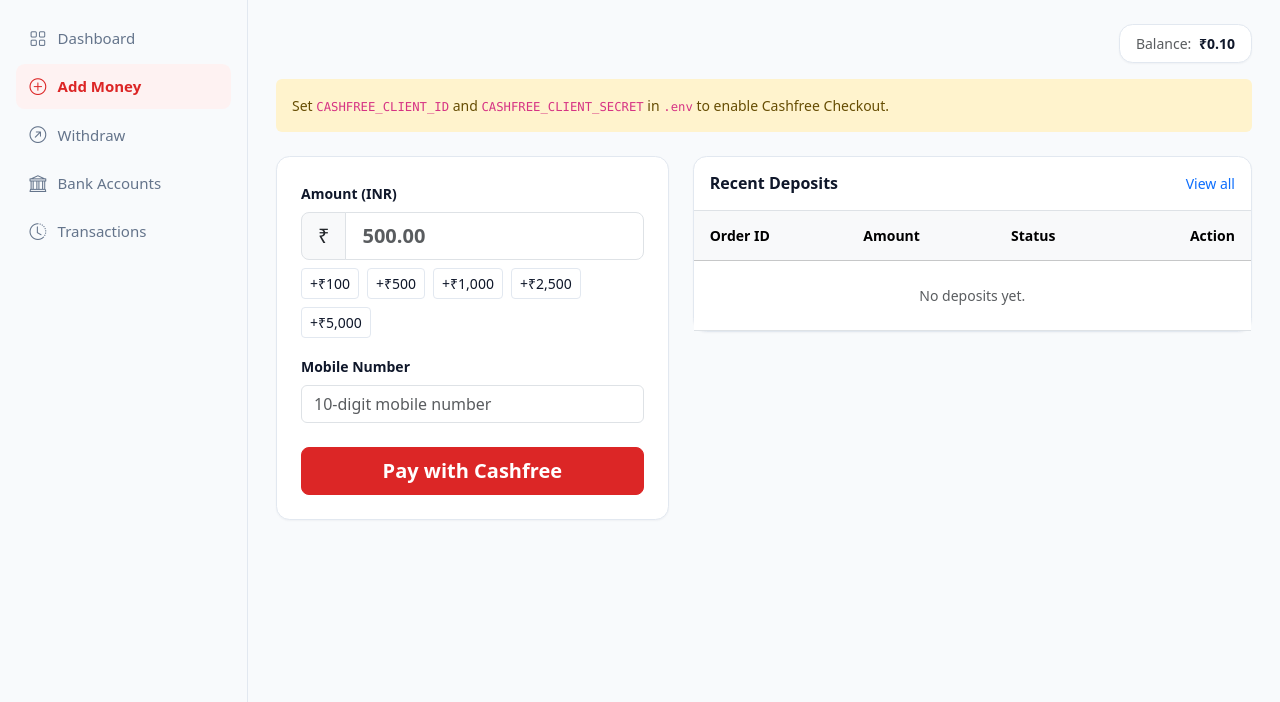
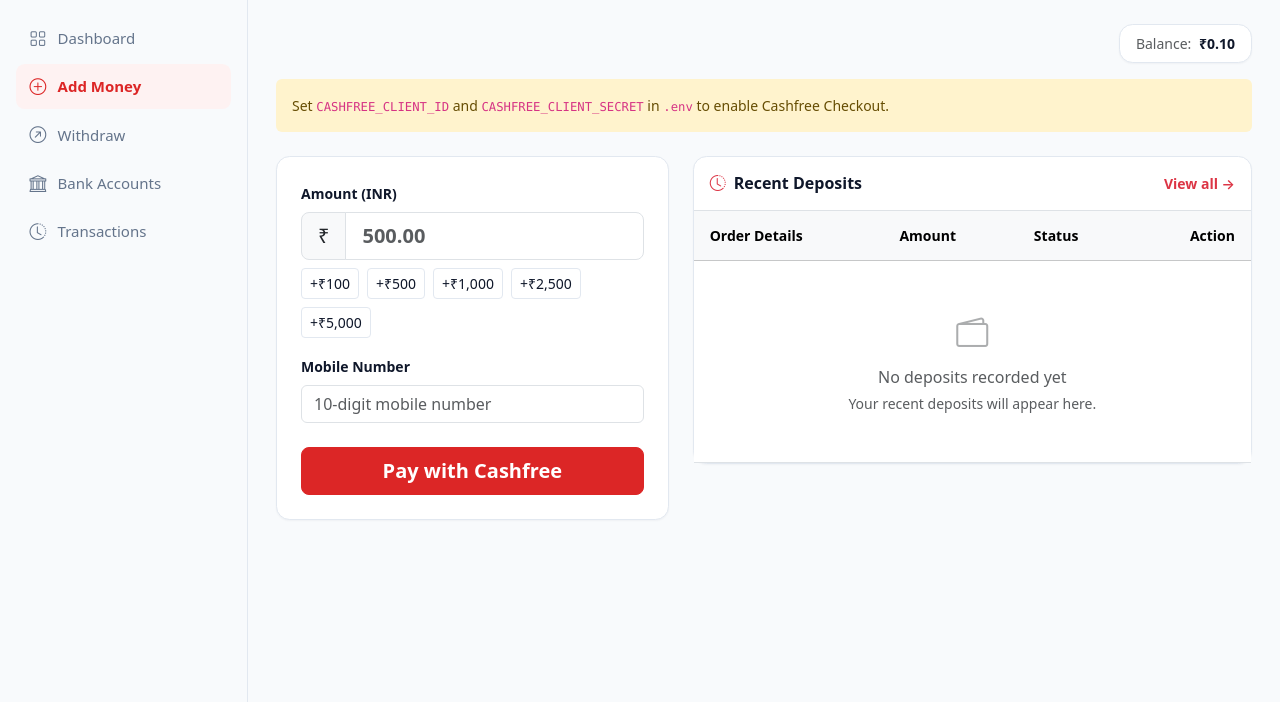
Before and after one commit to hdudekulahussaini/Wallet, a Laravel app: page /wallet/add-money in a window 1280 px wide. Shown: the part 60-762 px from the top of the page. Run offline with Laravel 12, Linux system fonts and the light colour scheme; a user stored in the database is signed in; data comes from the database, SQL or seed files in the repository; tables that the repository leaves empty hold one stand-in row (values such as "Sample post"); some libraries are stand-ins or nearby versions.

Commit message:
Improve Recent Deposits table UI layout, icons, and badges

```diff
--- a/resources/views/wallet/add-money.blade.php
+++ b/resources/views/wallet/add-money.blade.php
@@ -82,38 +82,56 @@
         <div class="col-lg-7">
             <div class="surface-card">
                 <div class="px-3 py-3 border-bottom d-flex justify-content-between align-items-center">
-                    <h6 class="mb-0 fw-semibold">Recent Deposits</h6>
-                    <a href="{{ route('wallet.transactions', ['transaction_type' => 'deposit']) }}" class="small text-decoration-none">View all</a>
+                    <h6 class="mb-0 fw-semibold d-flex align-items-center gap-2">
+                        <i class="bi bi-clock-history text-danger"></i>
+                        <span>Recent Deposits</span>
+                    </h6>
+                    <a href="{{ route('wallet.transactions', ['transaction_type' => 'deposit']) }}" class="small text-decoration-none fw-semibold text-danger">View all &rarr;</a>
                 </div>
                 <div class="table-responsive">
                     <table class="table table-hover align-middle mb-0">
                         <thead class="table-light small text-muted">
                             <tr>
-                                <th>Order ID</th>
+                                <th class="ps-3">Order Details</th>
                                 <th>Amount</th>
                                 <th>Status</th>
-                                <th class="text-end">Action</th>
+                                <th class="text-end pe-3">Action</th>
                             </tr>
                         </thead>
                         <tbody>
                             @forelse ($recentDeposits as $deposit)
                                 <tr>
+                                    <td class="ps-3">
+                                        <div class="d-flex align-items-center gap-2">
+                                            <div class="bg-success-subtle text-success p-2 rounded-circle d-none d-sm-inline-flex">
+                                                <i class="bi bi-arrow-down-left"></i>
+                                            </div>
+                                            <div>
+                                                <div class="mono fw-semibold text-dark">{{ $deposit->reference_id }}</div>
+                                                <div class="small text-muted">{{ $deposit->created_at->format('d M Y, h:i A') }}</div>
+                                            </div>
+                                        </div>
+                                    </td>
                                     <td>
-                                        <div class="mono fw-medium">{{ $deposit->reference_id }}</div>
-                                        <div class="small text-muted">{{ $deposit->created_at->format('d M, h:i A') }}</div>
+                                        <span class="fw-bold text-success">+{{ $deposit->formatted_amount }}</span>
                                     </td>
-                                    <td class="fw-semibold text-success">+{{ $deposit->formatted_amount }}</td>
                                     <td>
-                                        <span class="badge {{ $deposit->status_badge_class }}">{{ ucfirst($deposit->status) }}</span>
+                                        <span class="badge rounded-pill {{ $deposit->status_badge_class }} px-2 py-1">
+                                            {{ ucfirst($deposit->status) }}
+                                        </span>
                                         @if (!empty($deposit->metadata['failure_reason']))
-                                            <div class="small text-danger mt-1">{{ $deposit->metadata['failure_reason'] }}</div>
+                                            <div class="small text-danger mt-1" style="font-size: 0.75rem;">
+                                                <i class="bi bi-exclamation-triangle me-1"></i>{{ $deposit->metadata['failure_reason'] }}
+                                            </div>
                                         @endif
                                     </td>
-                                    <td class="text-end">
+                                    <td class="text-end pe-3">
                                         @if ($deposit->status === 'pending' || $deposit->status === 'processing')
                                             <form method="POST" action="{{ route('wallet.add-money.verify', $deposit->reference_id) }}">
                                                 @csrf
-                                                <button type="submit" class="btn btn-sm btn-outline-primary">Verify</button>
+                                                <button type="submit" class="btn btn-sm btn-outline-danger py-1 px-2 fw-medium">
+                                                    <i class="bi bi-arrow-repeat me-1"></i>Verify
+                                                </button>
                                             </form>
                                         @else
                                             <span class="text-muted small">&mdash;</span>
@@ -122,7 +140,11 @@
                                 </tr>
                             @empty
                                 <tr>
-                                    <td colspan="4" class="text-center py-4 text-muted small">No deposits yet.</td>
+                                    <td colspan="4" class="text-center py-5 text-muted">
+                                        <i class="bi bi-wallet2 fs-2 opacity-50 mb-2 d-block"></i>
+                                        <div class="fw-medium">No deposits recorded yet</div>
+                                        <div class="small text-muted mt-1">Your recent deposits will appear here.</div>
+                                    </td>
                                 </tr>
                             @endforelse
                         </tbody>
```
